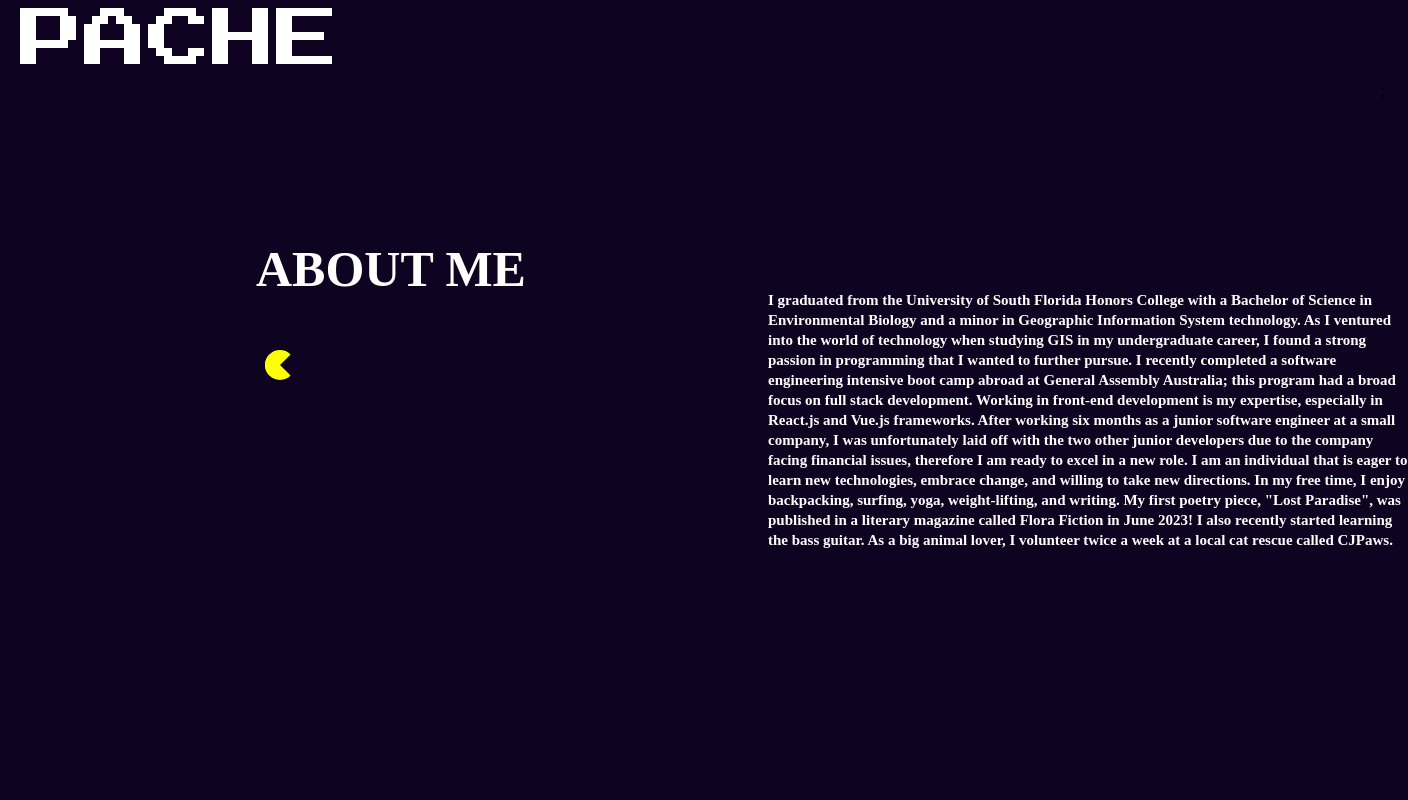
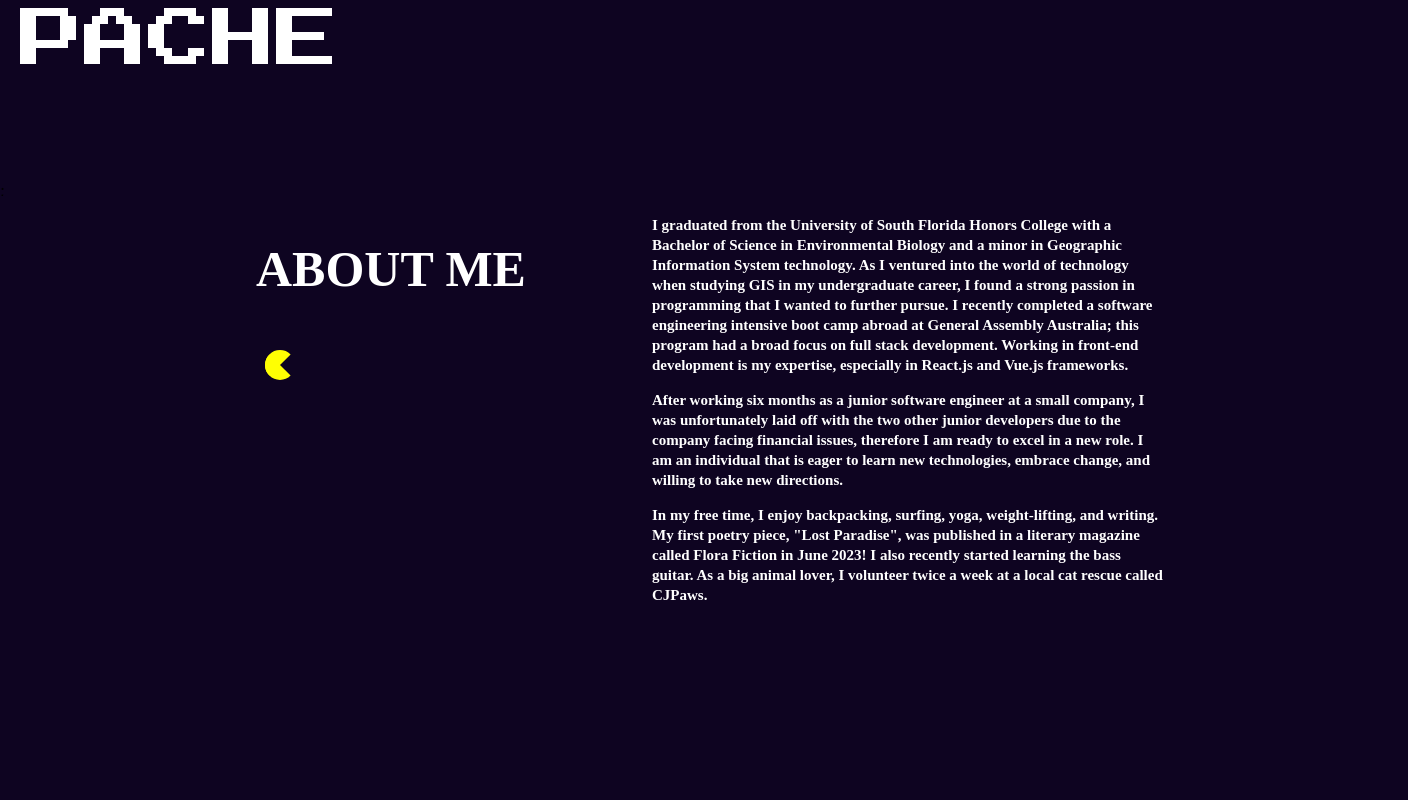
Before and after one commit to sophiapache/new-portfolio, a React (Create React App) app: page / in a window 1280 px wide. Both pictures are taken after a click on the picture 633 px from the left and 376 px from the top of the page. Shown: the top 800 px of the page, 1408 px wide, since content can reach past the window. Built offline with nearby package versions, Linux system fonts and the light colour scheme; some icons are missing; a web font is replaced by a local one.

Commit message:
filling out more sections

```diff
--- a/src/components/AboutMe/AboutMe.css
+++ b/src/components/AboutMe/AboutMe.css
@@ -24,12 +24,12 @@
   position: absolute;
 }
 
-.description {
+/* .description {
   position: absolute;
   top: 30%;
   left: 60%;
   display: flex;
-}
+} */
 
 @media screen and (max-width: 500px) {
   .aboutme {
@@ -39,6 +39,6 @@
   .description {
     left: 5%;
     top: 50%;
-    width: 100vw;
+    width: 80vw;
   }
 }
--- a/src/components/AboutMe/AboutMe.jsx
+++ b/src/components/AboutMe/AboutMe.jsx
@@ -11,9 +11,8 @@ const AboutMe = () => {
         columnSpacing={{ xs: 1, sm: 2, md: 3 }}
         style={{
           height: "50vw",
-          width: "100vw",
           // padding: "100px 200px 50px",
-          padding: "50px",
+
           fontFamily: "'Play', sans-serif",
           color: "white",
           lineHeight: "25px",
--- a/src/components/AboutMe/Description.css
+++ b/src/components/AboutMe/Description.css
@@ -6,13 +6,13 @@
   font-style: normal;
   font-weight: 600;
   line-height: 20px;
-  position: absolute;
+  width: 40vw;
 }
 
 @media screen and (max-width: 500px) {
   .description {
     left: 5%;
-    top: 50%;
-    width: 90vw;
+    top: 55%;
+    width: 80vw;
   }
 }
--- a/src/components/AboutMe/Description.jsx
+++ b/src/components/AboutMe/Description.jsx
@@ -2,25 +2,32 @@ import "./Description.css";
 
 const Description = () => {
   return (
-    <div>
-      I graduated from the University of South Florida Honors College with a
-      Bachelor of Science in Environmental Biology and a minor in Geographic
-      Information System technology. As I ventured into the world of technology
-      when studying GIS in my undergraduate career, I found a strong passion in
-      programming that I wanted to further pursue. I recently completed a
-      software engineering intensive boot camp abroad at General Assembly
-      Australia; this program had a broad focus on full stack development.
-      Working in front-end development is my expertise, especially in React.js
-      and Vue.js frameworks. After working six months as a junior software
-      engineer at a small company, I was unfortunately laid off with the two
-      other junior developers due to the company facing financial issues,
-      therefore I am ready to excel in a new role. I am an individual that is
-      eager to learn new technologies, embrace change, and willing to take new
-      directions. In my free time, I enjoy backpacking, surfing, yoga,
-      weight-lifting, and writing. My first poetry piece, "Lost Paradise", was
-      published in a literary magazine called Flora Fiction in June 2023! I also
-      recently started learning the bass guitar. As a big animal lover, I
-      volunteer twice a week at a local cat rescue called CJPaws.
+    <div className="description">
+      <p>
+        I graduated from the University of South Florida Honors College with a
+        Bachelor of Science in Environmental Biology and a minor in Geographic
+        Information System technology. As I ventured into the world of
+        technology when studying GIS in my undergraduate career, I found a
+        strong passion in programming that I wanted to further pursue. I
+        recently completed a software engineering intensive boot camp abroad at
+        General Assembly Australia; this program had a broad focus on full stack
+        development. Working in front-end development is my expertise,
+        especially in React.js and Vue.js frameworks.
+      </p>
+      <p>
+        After working six months as a junior software engineer at a small
+        company, I was unfortunately laid off with the two other junior
+        developers due to the company facing financial issues, therefore I am
+        ready to excel in a new role. I am an individual that is eager to learn
+        new technologies, embrace change, and willing to take new directions.
+      </p>
+      <p>
+        In my free time, I enjoy backpacking, surfing, yoga, weight-lifting, and
+        writing. My first poetry piece, "Lost Paradise", was published in a
+        literary magazine called Flora Fiction in June 2023! I also recently
+        started learning the bass guitar. As a big animal lover, I volunteer
+        twice a week at a local cat rescue called CJPaws.
+      </p>
     </div>
   );
 };
--- a/src/components/Hero.css
+++ b/src/components/Hero.css
@@ -31,8 +31,8 @@
 
 .aboutMeContainer {
   height: 90vh;
-  display: flex;
-  justify-content: space-between;
+  /* display: flex;
+  justify-content: space-between; */
 }
 
 .workContainer {
--- a/src/components/Refs/Refs.jsx
+++ b/src/components/Refs/Refs.jsx
@@ -16,6 +16,7 @@ const Refs = () => {
           fontFamily: "'Play', sans-serif",
           color: "white",
           lineHeight: "25px",
+          fontSize: "20px",
         }}
       >
         <Grid item xs={6}>
--- a/src/components/Work/CompanyTitle.jsx
+++ b/src/components/Work/CompanyTitle.jsx
@@ -6,7 +6,37 @@ const CompanyTitle = () => {
     <div className="companyTitle">
       <Icon icon="simple-icons:applearcade" className="element" />
       PK INFORMATION SYSTEMS
-      <div className="description">Lorem ipsum</div>
+      <div className="workDescription">
+        <p>
+          • Developed and managed various web applications, leveraging a diverse
+          technology stack that included JavaScript (Node.js and Express.js),
+          PHP, HTML/CSS, and Python
+        </p>
+        <p>
+          • Designed and maintained relational database management systems up to
+          five databases per client and used a structured, tabular format for
+          storing and organizing data to continue building complex databases or
+          establish new ones
+        </p>
+        <p>
+          • Applying Agile methodology while coalescing in dynamic teamwork in a
+          group of three to deliver custom software to clients in a timely
+          fashion
+        </p>
+        <p>
+          • Facilitated the operation of servers in the Linux terminal shell,
+          efficiently navigating file systems, managing processes, and executing
+          commands to oversee and optimize server performance for two different
+          clients
+        </p>
+        <p>
+          • Collaborated closely with three main clients assigned to my specific
+          development team, tailoring solutions to their unique requirements,
+          such as improving a front-end advanced search to enhance its usability
+          and better suit the user’s needs, and delivering highly efficient and
+          optimized software solutions.
+        </p>
+      </div>
     </div>
   );
 };
--- a/src/components/Work/Work.css
+++ b/src/components/Work/Work.css
@@ -1,8 +1,7 @@
 .work {
-  display: flex;
   color: #fff;
   font-family: "Red Hat Mono";
-  left: 20%;
+  left: 10%;
   top: 30%;
   font-size: 50px;
   font-style: normal;
@@ -12,7 +11,6 @@
 }
 
 .divider {
-  display: flex;
   background-color: #fff;
   font-family: "Red Hat Mono";
   top: 30%;
@@ -21,22 +19,17 @@
   font-weight: 600;
   line-height: normal;
   width: 10px;
-  height: 60vh;
-  margin: 0 50px;
+  height: 90vh;
 }
 
 .companyTitle {
-  display: flex;
   color: #fff;
   font-family: "Red Hat Mono";
-  left: 80%;
   width: 50vw;
   font-size: 30px;
   font-style: normal;
   /* font-weight: 600; */
   line-height: normal;
-  position: absolute;
-  margin: 0 50px;
 }
 
 .companyTitleContainer {
@@ -47,12 +40,13 @@
 
 .element {
   padding: 15px;
-  font-size: 50px;
+  font-size: 30px;
 }
 
-.description {
+.workDescription {
   margin-top: 50px;
   width: 50vw;
+  font-size: 17px;
 }
 
 .skillsContainer {
@@ -63,9 +57,13 @@
 
 @media screen and (max-width: 650px) {
   .work {
-    left: 5%;
+    font-size: 30px;
+    position: static;
   }
   .companyTitle {
-    width: 30vw;
+    font-size: 6vw;
+  }
+  .workDescription {
+    font-size: 4vw;
   }
 }
--- a/src/components/Work/Work.jsx
+++ b/src/components/Work/Work.jsx
@@ -1,18 +1,39 @@
 import "./Work.css";
 import Divider from "./Divider.jsx";
 import CompanyTitle from "./CompanyTitle.jsx";
+import Grid from "@mui/material/Unstable_Grid2"; // Grid version 2
 
 const Work = () => {
   return (
-    <div className="work">
-      WORK
+    <Grid
+      container
+      rowSpacing={1}
+      columnSpacing={{ xs: 1, sm: 2, md: 3 }}
+      style={{
+        // height: "50vw",
+        width: "80vw",
+        // padding: "100px 200px 50px",
+        padding: "20px",
+        fontFamily: "'Play', sans-serif",
+        color: "white",
+        lineHeight: "25px",
+        fontSize: "20px",
+      }}
+    >
+      <Grid item xs={5}>
+        <div className="work">WORK</div>
+      </Grid>
+      <Grid item xs={2}>
         <div className="divider">
           <Divider />
         </div>
+      </Grid>
+      <Grid item xs={5}>
         <div className="companyTitleContainer">
           <CompanyTitle />
         </div>
-    </div>
+      </Grid>
+    </Grid>
   );
 };
 export default Work;
```
Lines whose indentation alone changed are shown as unchanged.
